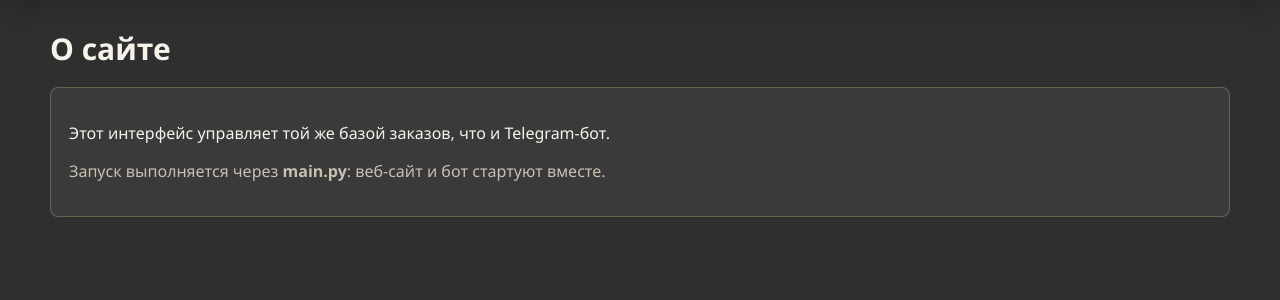
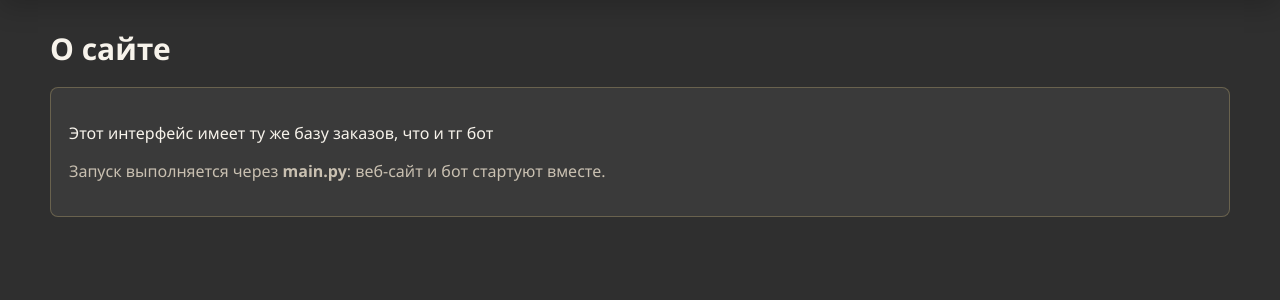
Before and after one commit to rzemekis/WarehouseHelper, a Flask app: page /about in a window 1280 px wide. Shown: the part 86-386 px from the top of the page. Run offline with Flask 3, Linux system fonts and the light colour scheme; parts of the project's set-up code (start-up, migrations or seed data) failed here and were passed over.

Commit message:
Small fixes

```diff
--- a/templates/about.html
+++ b/templates/about.html
@@ -3,7 +3,7 @@
 {% block content %}
     <h1>О сайте</h1>
     <section class="about-panel">
-        <p>Этот интерфейс управляет той же базой заказов, что и Telegram-бот.</p>
+        <p>Этот интерфейс имеет ту же базу заказов, что и тг бот</p>
         <p class="muted">Запуск выполняется через <strong>main.py</strong>: веб-сайт и бот стартуют вместе.</p>
     </section>
 {% endblock %}
```
